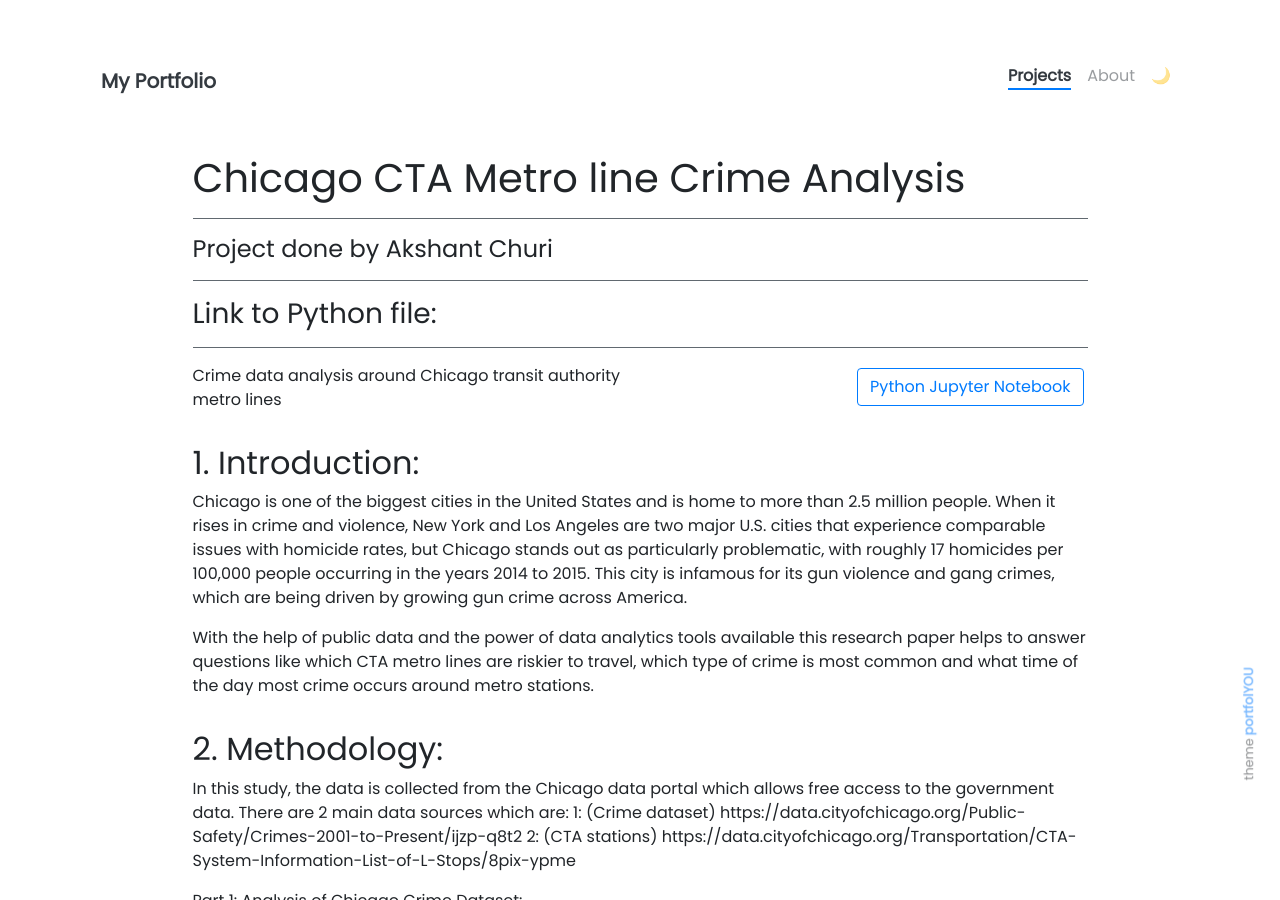
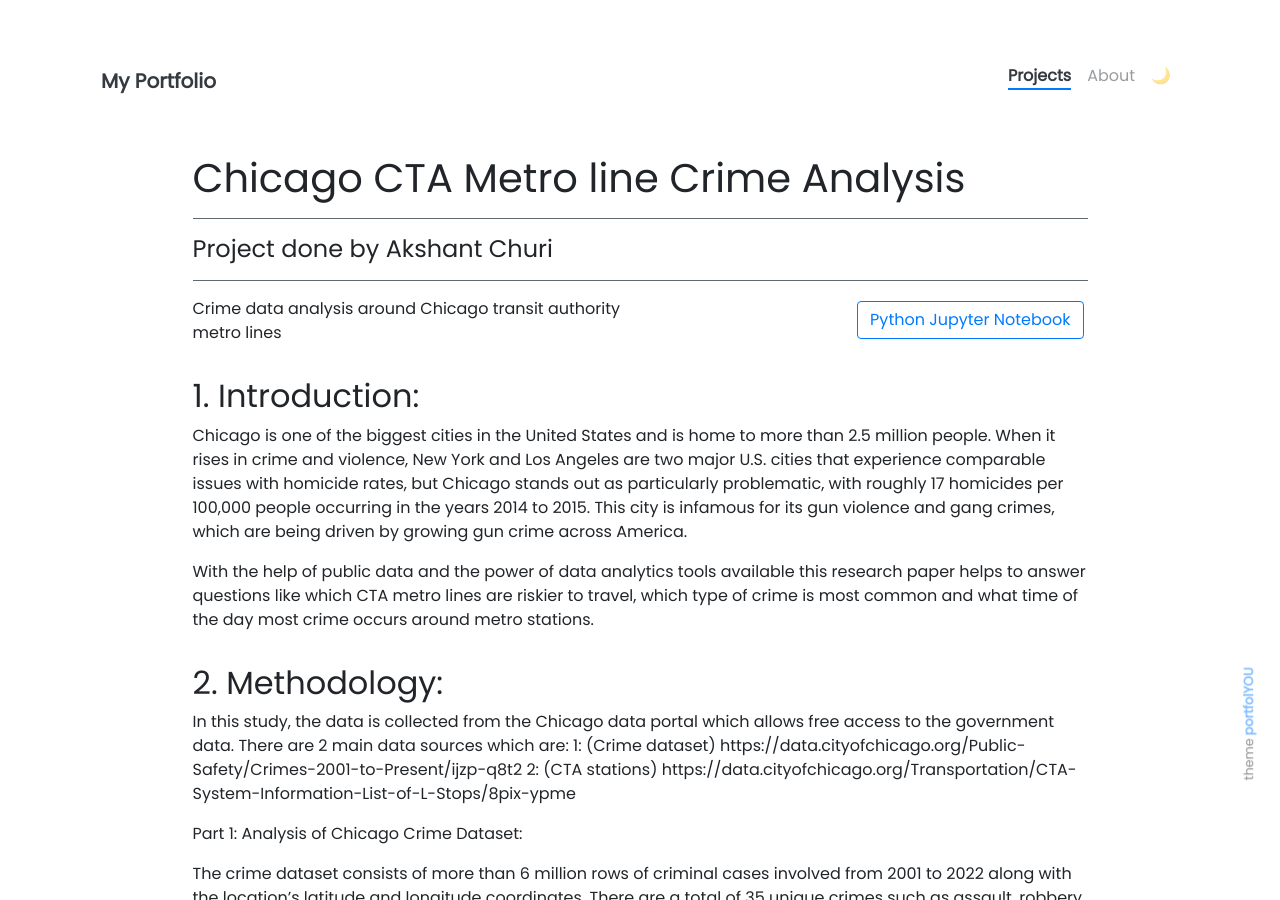
Before and after one commit to akshant10/akshant10.github.io, a Jekyll site: the page built from _projects/pro3.md, in a window 1280 px wide and 900 px high. Built offline with Jekyll 4.4.1, drawn with Linux system fonts in a browser that asks for light colours; nearby versions of some CDN libraries; some of the changed lines change nothing that is shown.

Commit message:
Update pro3.md

```diff
--- a/_projects/pro3.md
+++ b/_projects/pro3.md
@@ -1,6 +1,6 @@
 ---
 name: Chicago CTA Metro line Crime Analysis
-image: https://user-images.githubusercontent.com/98044494/205228244-231c2043-aa79-4f71-8f1f-6252b16057a6.png
+image: https://a57.foxnews.com/static.foxnews.com/foxnews.com/content/uploads/2022/08/640/320/Untitled-design-463.png?ve=1&tl=1
 description: Analysis of crime with associated with different CTA metro line
 custom_js:
   - vega.min
@@ -15,9 +15,6 @@
 
 #### Project done by Akshant Churi
 
-------------------------------------------------------------------------------------
-
-### Link to Python file:
 ------------------------------------------------------------------------------------
 <div class="right">
 {% include elements/button.html link="https://github.com/akshant10/akshant10.github.io/blob/8f1a16c9a7b18d162afb46b5caffa230f745969e/main%20analysis.ipynb" text="Python Jupyter Notebook" %}
```
